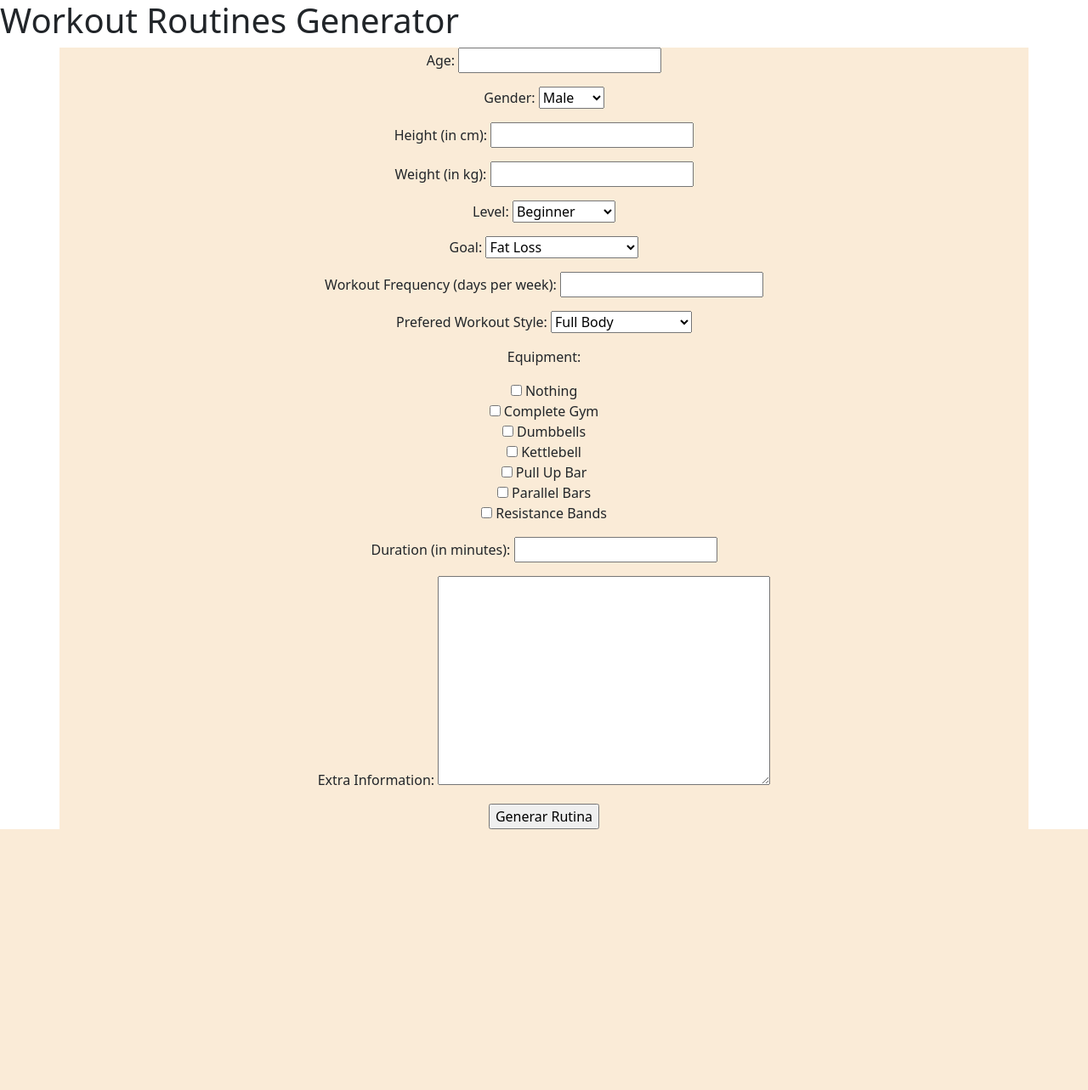
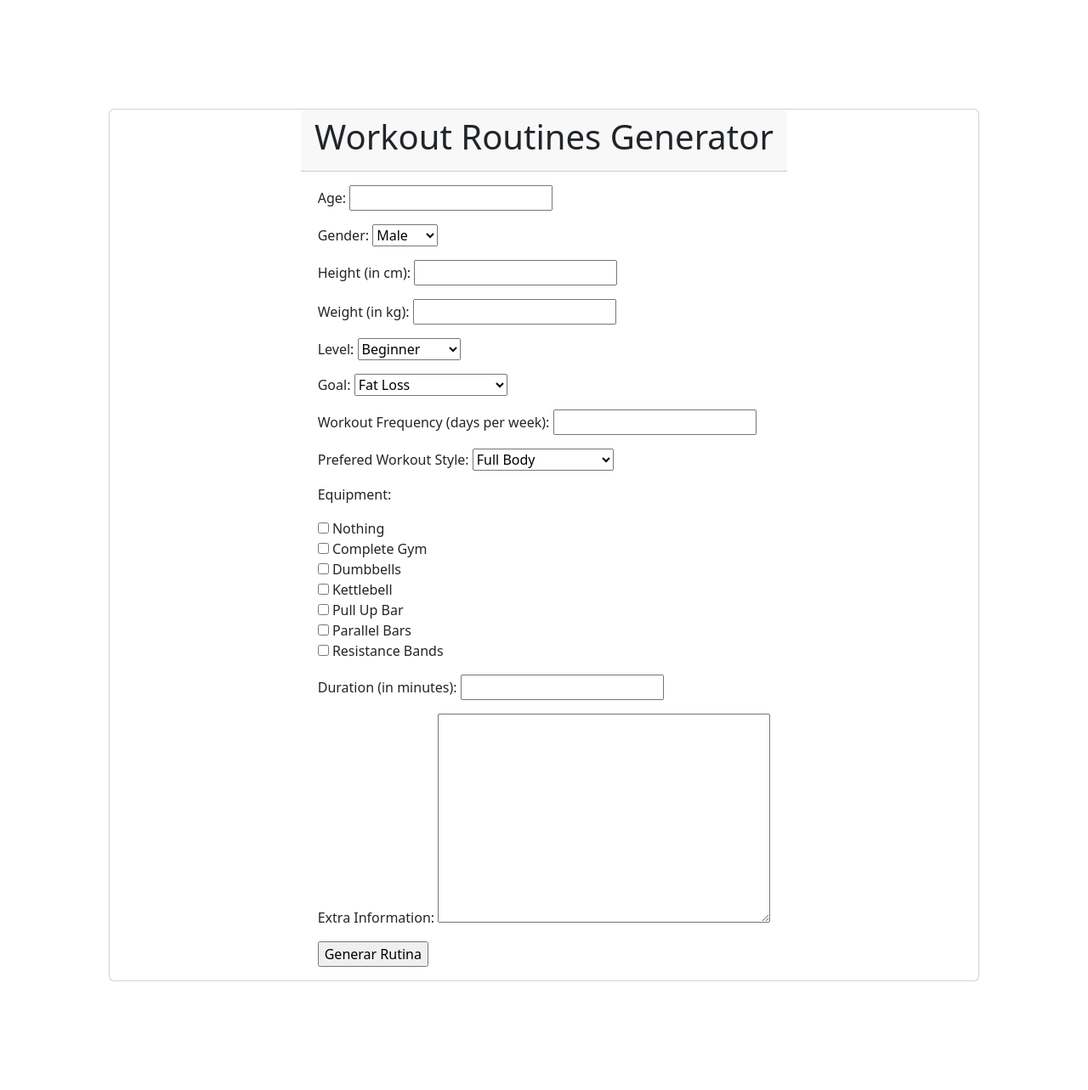
Before and after one commit to asierCB/ForgeRoutines, a Django app: page /routines/generate-routine/ in a window 1280 px wide. Shown: the whole page at 85% size. Before the commit the page ends 976 px from the top, so only its background shows below. Run offline with Django 5.2, Linux system fonts and the light colour scheme.

Commit message:
New updates in front design

```diff
--- a/FRoutines/templates/routine_display.html
+++ b/FRoutines/templates/routine_display.html
@@ -7,9 +7,12 @@
     <link href="https://cdn.jsdelivr.net/npm/bootstrap@5.3.6/dist/css/bootstrap.min.css" rel="stylesheet" integrity="sha384-4Q6Gf2aSP4eDXB8Miphtr37CMZZQ5oXLH2yaXMJ2w8e2ZtHTl7GptT4jmndRuHDT" crossorigin="anonymous">
 </head>
 <body>
+
     <h1>Your Personalized Training Routine</h1>
     <div class="container">
-    <pre>{{ routine }}</pre> <p><a href="{% url 'generate_routine' %}">Generar otra rutina</a></p>
+        <pre>{{ routine }}</pre>
+
+        <p><a href="{% url 'generate_routine' %}"><button class="btn btn-primary">Generate another routine</button></a></p>
     </div>
         <div class="container">
 
--- a/FRoutines/templates/routine_input_form.html
+++ b/FRoutines/templates/routine_input_form.html
@@ -7,8 +7,13 @@
     <link href="https://cdn.jsdelivr.net/npm/bootstrap@5.3.6/dist/css/bootstrap.min.css" rel="stylesheet" integrity="sha384-4Q6Gf2aSP4eDXB8Miphtr37CMZZQ5oXLH2yaXMJ2w8e2ZtHTl7GptT4jmndRuHDT" crossorigin="anonymous">
 </head>
 <body>
+<div class="card" style="width: 80%; margin: 10%; align-content: center; align-items: center">
+    <div class="card-header">
         <h1>Workout Routines Generator</h1>
-    <div class="container overflow-hidden text-center" style="background-color: antiquewhite">
+    </div>
+
+    <div class="card-body">
+    <!--<div class="container overflow-hidden text-center" style="background-color: antiquewhite">-->
         <form method="post" action="{% url 'generate_routine' %}">
             {% csrf_token %}
 
@@ -20,6 +25,7 @@
             <input type="submit" value="Generar Rutina">
         </form>
     </div>
+</div>
     <script src="https://cdn.jsdelivr.net/npm/bootstrap@5.3.6/dist/js/bootstrap.bundle.min.js" integrity="sha384-j1CDi7MgGQ12Z7Qab0qlWQ/Qqz24Gc6BM0thvEMVjHnfYGF0rmFCozFSxQBxwHKO" crossorigin="anonymous"></script>
 </body>
 </html>
--- a/FRoutines/views.py
+++ b/FRoutines/views.py
@@ -41,7 +41,7 @@ def generate_workout_routine(user_data):
         f"Fitness level: {user_data.get('level')}\n"
         f"Goal:{user_data.get('goal')}\n"
         f"Workout frequency:{user_data.get('frequency')}\n"
-        f"Available equipment:{user_data.get('equipment')}\n"
+        f"Available equipment (you do not have to use all of them):{user_data.get('equipment')}\n"
         f"Preferred workout style:{user_data.get('style')}\n"
         f"Workout duration:{user_data.get('duration')}\n"
         f"Extra information:{user_data.get('extra')}\n"
```
Lines whose indentation alone changed are shown as unchanged.
